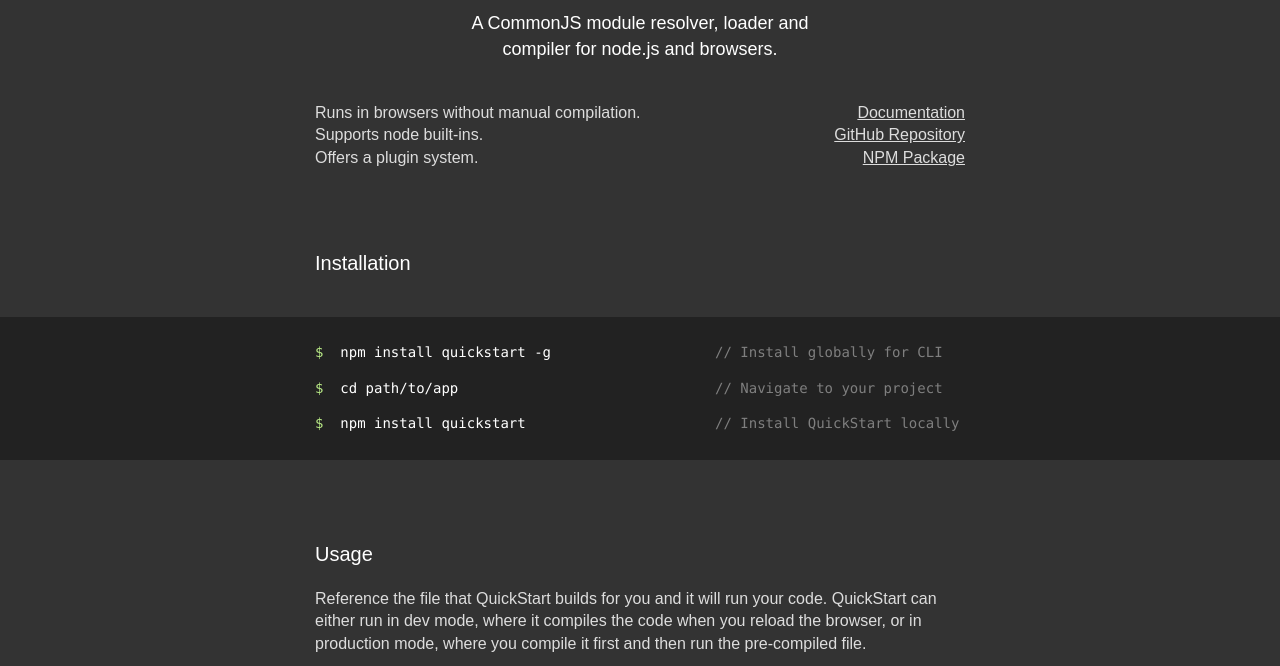
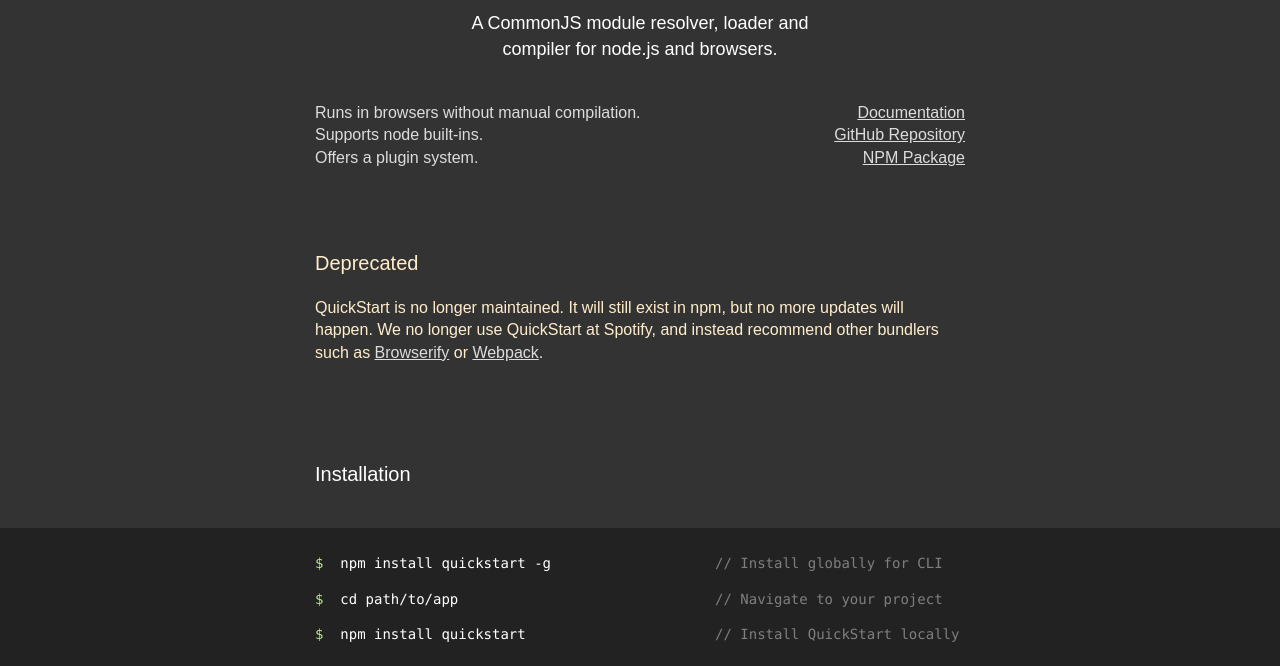
Before and after one commit to spotify/quickstart, a plain HTML site: page index.html in a window 1280 px wide. Shown: the part 134-800 px from the top of the page. Drawn offline with Linux system fonts and the light colour scheme.

Commit message:
Add deprecation message

```diff
--- a/index.html
+++ b/index.html
@@ -44,6 +44,15 @@
           <li><a href="https://npmjs.org/package/quickstart">NPM Package</a></li>
         </ul>
       </nav>
+    </div>
+  </section>
+
+  <section>
+    <div class="pagewidth notice">
+      <h3>Deprecated</h3>
+      <p>
+        QuickStart is no longer maintained. It will still exist in npm, but no more updates will happen. We no longer use QuickStart at Spotify, and instead recommend other bundlers such as <a href="http://browserify.org/">Browserify</a> or <a href="https://webpack.github.io/">Webpack</a>.
+      </p>
     </div>
   </section>
 
--- a/style.css
+++ b/style.css
@@ -122,6 +122,13 @@
   height: 20px;
 }
 
+.notice {
+  color: #fec;
+}
+
+.notice h3 {
+  color: #fec;
+}
 
 
 /**
```
